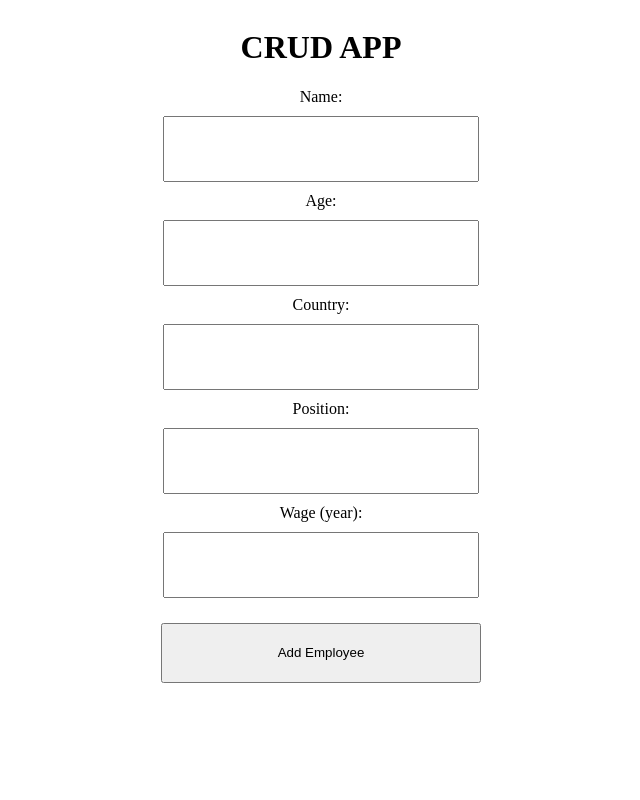
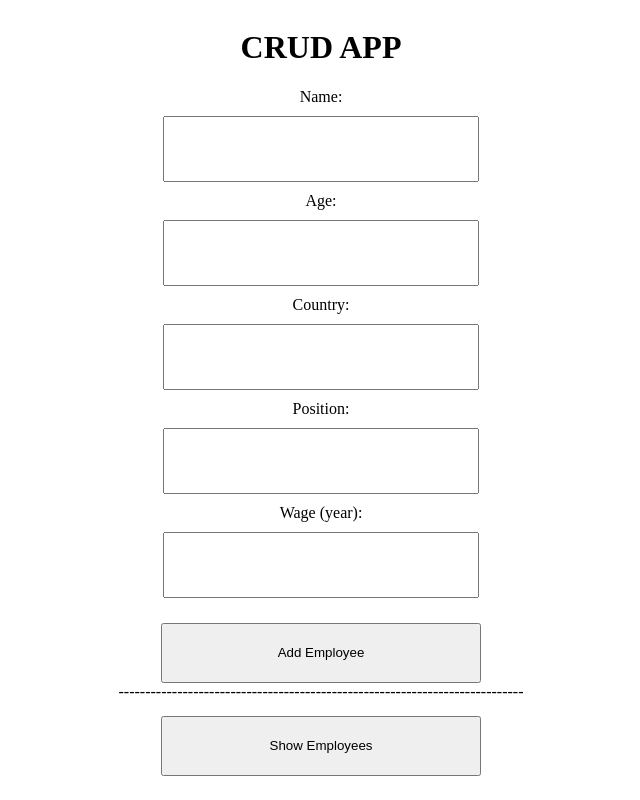
Before and after one commit to j9972/pd, a React (Create React App) app in the folder client/: page / in a window 1280 px wide. Shown: the whole page, without its empty margins (319-959 px from the left). Built offline with nearby package versions, Linux system fonts and the light colour scheme.

Commit message:
data를 화면에 보이도록 setEmployeeList사용하기

```diff
--- a/client/src/App.css
+++ b/client/src/App.css
@@ -18,12 +18,19 @@
   padding-left: 10px;
 }
 
-.information button {
+button {
   width: 320px;
   height: 60px;
   margin-top: 15px;
 }
 
-.information button:hover {
+button:hover {
   cursor: pointer;
 }
+
+.employees {
+  display: flex;
+  align-items: center;
+  flex-direction: column;
+  width: 100%;
+}
--- a/client/src/App.js
+++ b/client/src/App.js
@@ -10,6 +10,8 @@ const App = () => {
     const [position, setPosition] = useState("");
     const [wage, setWage] = useState(0);
 
+    const [employeeList, setEmployeeList] = useState([]);
+
     const addEmployee = () => {
         Axios.post('http://localhost:3003/create', {
             name: name,
@@ -20,7 +22,13 @@ const App = () => {
         }).then(() => {
             console.log('success');
         });
-    }
+    };
+
+    const getEmployee = () => {
+        Axios.get('http://localhost:3003/employees').then((res) => {
+            setEmployeeList(res.data); // screen에 데이터 보여주기
+        });
+    };
 
     return(
         <div className="App">
@@ -49,6 +57,14 @@ const App = () => {
                 }}/>
                 <button onClick={addEmployee}>Add Employee</button>
             </div>
+            ----------------------------------------------------------------------------
+            <div className="employees">
+                <button onClick={getEmployee}>Show Employees</button>
+
+                {employeeList.map((val,key) => {
+                    return <div> {val.name} </div>
+                })}
+            </div>
         </div>
     );
 }
```
Also changed, not shown: 1 other file (tests, documents, lock files or other folders).
